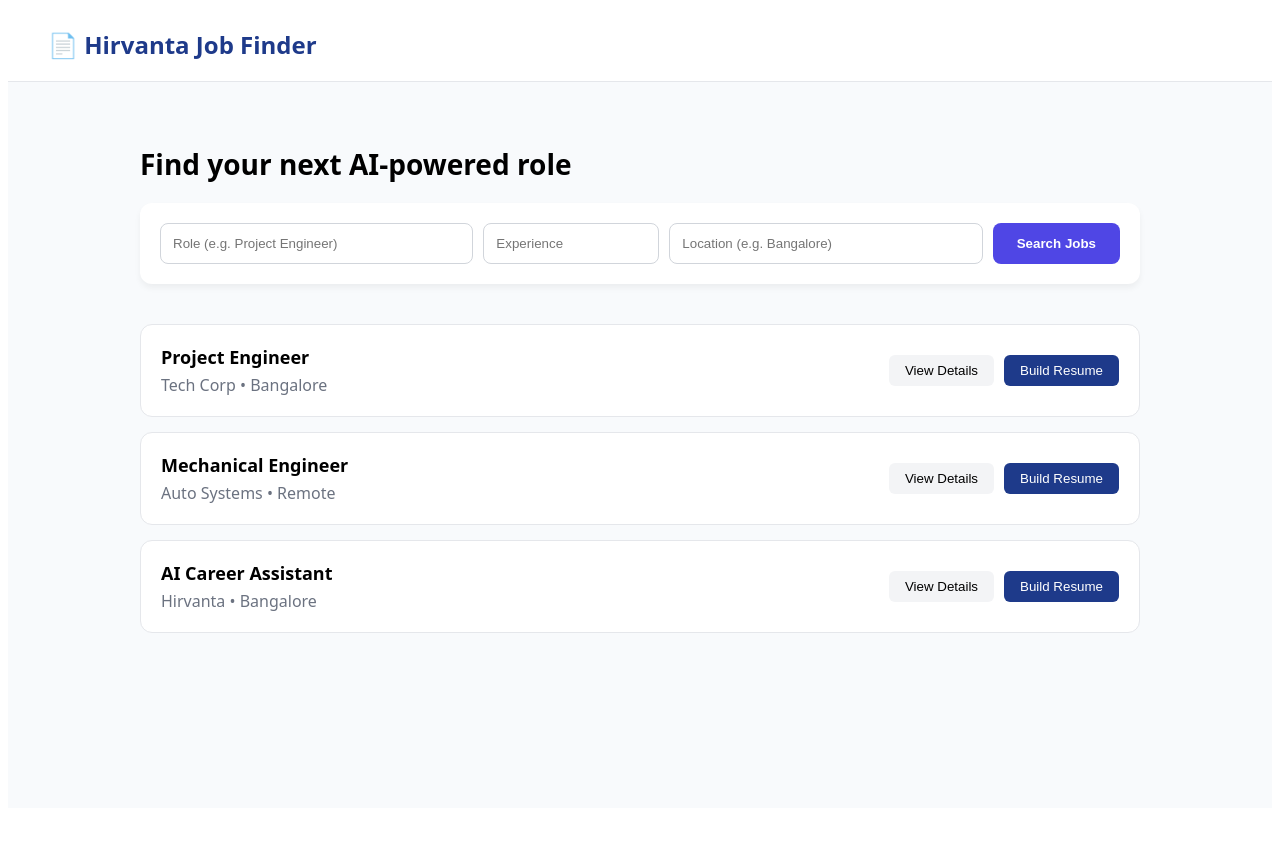
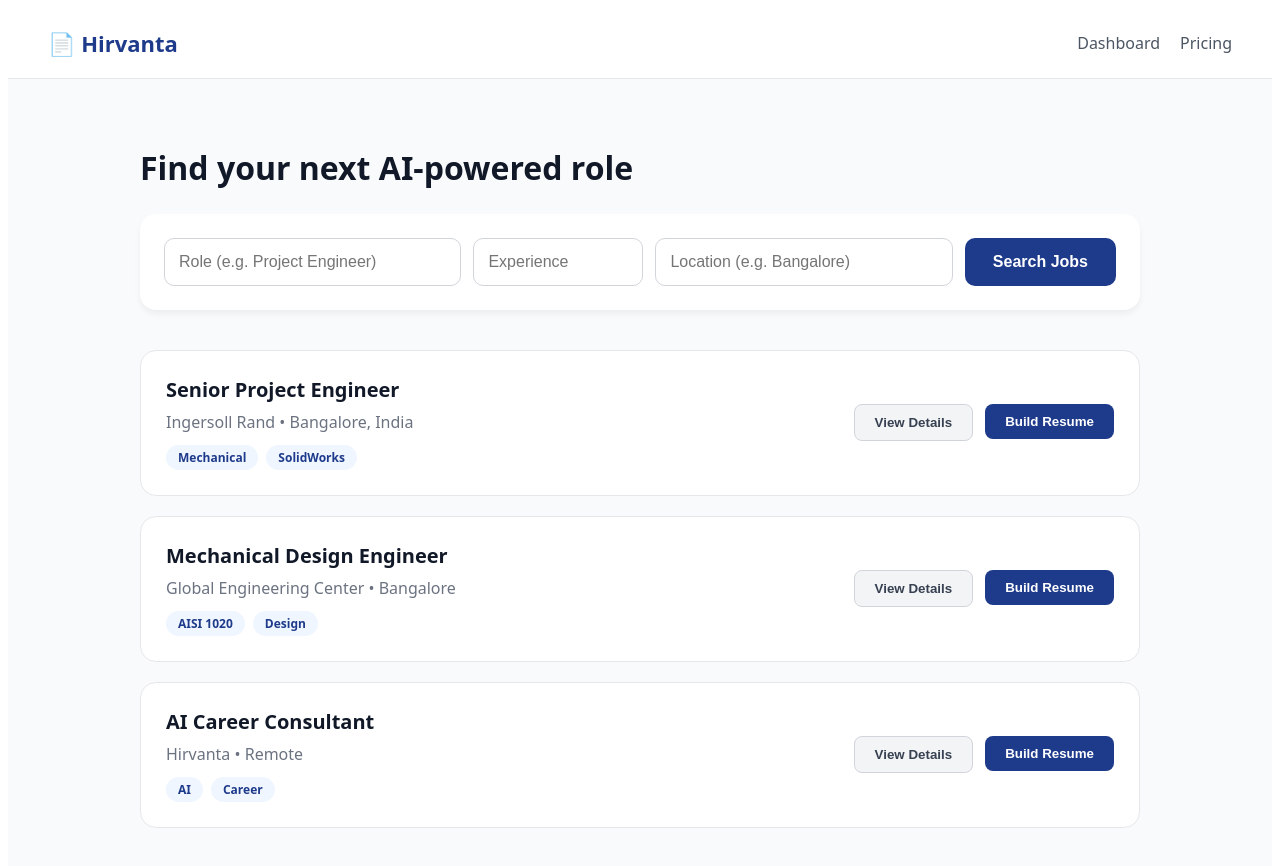
Before and after one commit to jewma1/Hirvanta, a Next.js app in the folder frontend/: page /jobs in a window 1280 px wide. Shown: the top 866 px of the page. Before the commit the page ends 816 px from the top, so only its background shows below. Built offline with nearby package versions, Linux system fonts and the light colour scheme.

Commit message:
Update page.tsx

```diff
--- a/frontend/app/jobs/page.tsx
+++ b/frontend/app/jobs/page.tsx
@@ -1,55 +1,95 @@
+import Link from 'next/link';
+
 export default function JobFinder() {
   return (
     <div style={{ minHeight: '100vh', backgroundColor: '#f8fafc', fontFamily: 'system-ui, sans-serif' }}>
 
       {/* Header */}
-      <div style={{ padding: '20px 40px', borderBottom: '1px solid #e5e7eb', backgroundColor: 'white' }}>
-        <h1 style={{ margin: 0, color: '#1e3a8a', fontSize: '24px', fontWeight: 'bold' }}>📄 Hirvanta Job Finder</h1>
-      </div>
+      <nav style={{ padding: '20px 40px', backgroundColor: 'white', borderBottom: '1px solid #e5e7eb', display: 'flex', justifyContent: 'space-between', alignItems: 'center' }}>
+        <Link href="/" style={{ textDecoration: 'none', color: '#1e3a8a', fontSize: '22px', fontWeight: 'bold' }}>📄 Hirvanta</Link>
+        <div style={{ display: 'flex', gap: '20px' }}>
+          <Link href="/dashboard" style={{ textDecoration: 'none', color: '#4b5563', fontWeight: '500' }}>Dashboard</Link>
+          <Link href="/pricing" style={{ textDecoration: 'none', color: '#4b5563', fontWeight: '500' }}>Pricing</Link>
+        </div>
+      </nav>
 
       <main style={{ padding: '40px', maxWidth: '1000px', margin: '0 auto' }}>
-        <h2 style={{ fontSize: '28px', fontWeight: 'bold', marginBottom: '20px' }}>Find your next AI-powered role</h2>
+        <h2 style={{ fontSize: '32px', fontWeight: '900', color: '#111827', marginBottom: '25px' }}>Find your next AI-powered role</h2>
 
         {/* Search Bar Area */}
         <div style={{
           display: 'flex',
-          gap: '10px',
+          gap: '12px',
           backgroundColor: 'white',
-          padding: '20px',
-          borderRadius: '12px',
+          padding: '24px',
+          borderRadius: '16px',
           boxShadow: '0 4px 6px rgba(0,0,0,0.05)',
           marginBottom: '40px',
           flexWrap: 'wrap'
         }}>
-          <input type="text" placeholder="Role (e.g. Project Engineer)" style={{ flex: 1, padding: '12px', borderRadius: '8px', border: '1px solid #d1d5db' }} />
-          <input type="text" placeholder="Experience" style={{ width: '150px', padding: '12px', borderRadius: '8px', border: '1px solid #d1d5db' }} />
-          <input type="text" placeholder="Location (e.g. Bangalore)" style={{ flex: 1, padding: '12px', borderRadius: '8px', border: '1px solid #d1d5db' }} />
-          <button style={{ backgroundColor: '#4f46e5', color: 'white', border: 'none', padding: '12px 24px', borderRadius: '8px', fontWeight: 'bold', cursor: 'pointer' }}>
+          <input type="text" placeholder="Role (e.g. Project Engineer)" style={{ flex: 1, padding: '14px', borderRadius: '10px', border: '1px solid #d1d5db', fontSize: '16px' }} />
+          <input type="text" placeholder="Experience" style={{ width: '140px', padding: '14px', borderRadius: '10px', border: '1px solid #d1d5db', fontSize: '16px' }} />
+          <input type="text" placeholder="Location (e.g. Bangalore)" style={{ flex: 1, padding: '14px', borderRadius: '10px', border: '1px solid #d1d5db', fontSize: '16px' }} />
+          <button style={{ backgroundColor: '#1e3a8a', color: 'white', border: 'none', padding: '14px 28px', borderRadius: '10px', fontWeight: 'bold', fontSize: '16px', cursor: 'pointer' }}>
             Search Jobs
           </button>
         </div>
 
-        {/* Job Results List (Example) */}
-        <div style={{ display: 'flex', flexDirection: 'column', gap: '15px' }}>
-          <JobCard title="Project Engineer" company="Tech Corp" location="Bangalore" />
-          <JobCard title="Mechanical Engineer" company="Auto Systems" location="Remote" />
-          <JobCard title="AI Career Assistant" company="Hirvanta" location="Bangalore" />
+        {/* Job Results List */}
+        <div style={{ display: 'flex', flexDirection: 'column', gap: '20px' }}>
+          <JobCard
+            title="Senior Project Engineer"
+            company="Ingersoll Rand"
+            location="Bangalore, India"
+            tags={["Mechanical", "SolidWorks"]}
+          />
+          <JobCard
+            title="Mechanical Design Engineer"
+            company="Global Engineering Center"
+            location="Bangalore"
+            tags={["AISI 1020", "Design"]}
+          />
+          <JobCard
+            title="AI Career Consultant"
+            company="Hirvanta"
+            location="Remote"
+            tags={["AI", "Career"]}
+          />
         </div>
       </main>
     </div>
   );
 }
 
-function JobCard({ title, company, location }: { title: string, company: string, location: string }) {
+// The JobCard Component with the "Full Cut" connection
+function JobCard({ title, company, location, tags }) {
   return (
-    <div style={{ backgroundColor: 'white', padding: '20px', borderRadius: '12px', border: '1px solid #e5e7eb', display: 'flex', justifyContent: 'space-between', alignItems: 'center' }}>
-      <div>
-        <h3 style={{ margin: '0 0 5px 0', fontSize: '18px' }}>{title}</h3>
-        <p style={{ margin: 0, color: '#6b7280' }}>{company} • {location}</p>
+    <div style={{ backgroundColor: 'white', padding: '25px', borderRadius: '16px', border: '1px solid #e5e7eb', display: 'flex', justifyContent: 'space-between', alignItems: 'center', transition: 'transform 0.2s' }}>
+      <div style={{ flex: 1 }}>
+        <h3 style={{ margin: '0 0 8px 0', fontSize: '20px', fontWeight: 'bold', color: '#111827' }}>{title}</h3>
+        <p style={{ margin: '0 0 12px 0', color: '#6b7280', fontSize: '16px' }}>{company} • {location}</p>
+        <div style={{ display: 'flex', gap: '8px' }}>
+          {tags.map((tag, i) => (
+            <span key={i} style={{ backgroundColor: '#eff6ff', color: '#1e3a8a', padding: '4px 12px', borderRadius: '20px', fontSize: '12px', fontWeight: '600' }}>
+              {tag}
+            </span>
+          ))}
+        </div>
       </div>
-      <div style={{ display: 'flex', gap: '10px' }}>
-        <button style={{ backgroundColor: '#f3f4f6', border: 'none', padding: '8px 16px', borderRadius: '6px', cursor: 'pointer' }}>View Details</button>
-        <button style={{ backgroundColor: '#1e3a8a', color: 'white', border: 'none', padding: '8px 16px', borderRadius: '6px', cursor: 'pointer' }}>Build Resume</button>
+
+      <div style={{ display: 'flex', gap: '12px' }}>
+        {/* THIS IS THE CONNECTION POINT */}
+        <Link href="/jobs/details">
+          <button style={{ backgroundColor: '#f3f4f6', border: '1px solid #d1d5db', padding: '10px 20px', borderRadius: '8px', fontWeight: '600', cursor: 'pointer', color: '#374151' }}>
+            View Details
+          </button>
+        </Link>
+
+        <Link href="/resume">
+          <button style={{ backgroundColor: '#1e3a8a', color: 'white', border: 'none', padding: '10px 20px', borderRadius: '8px', fontWeight: '600', cursor: 'pointer' }}>
+            Build Resume
+          </button>
+        </Link>
       </div>
     </div>
   );
```
